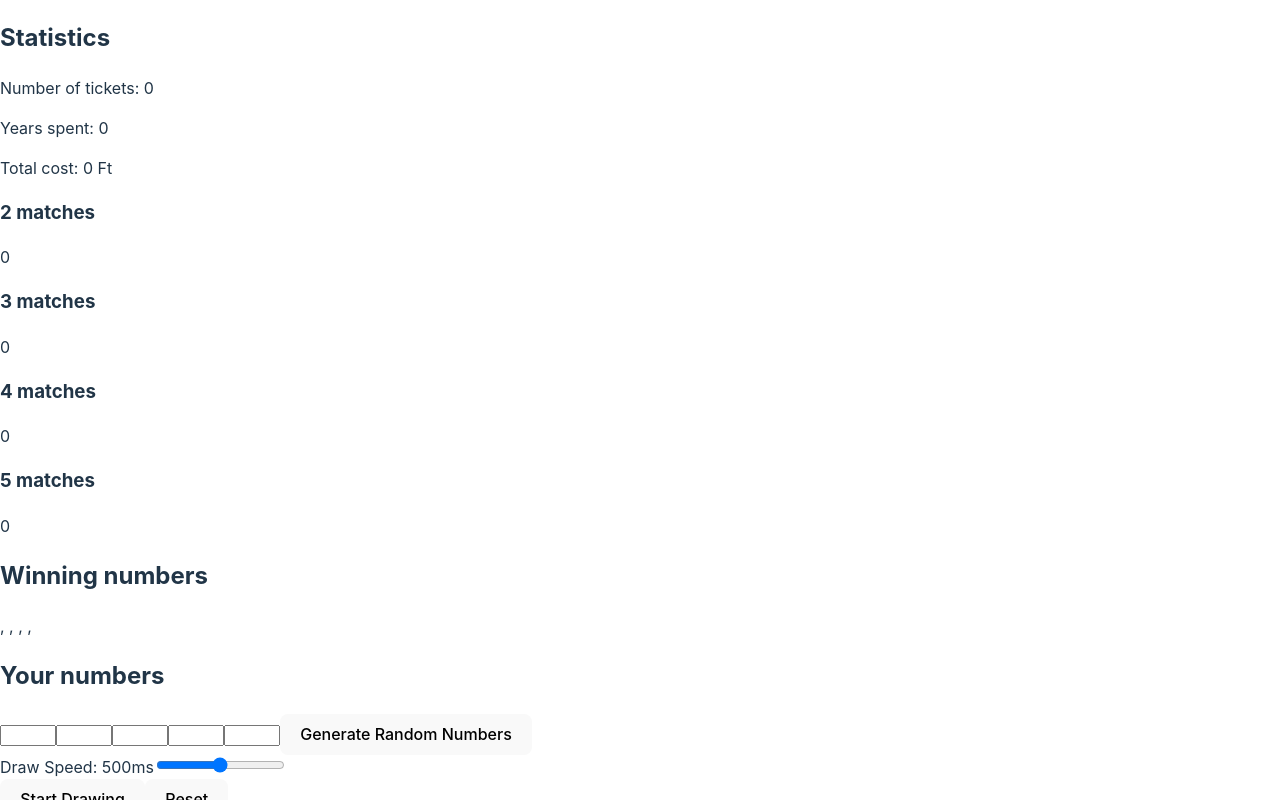
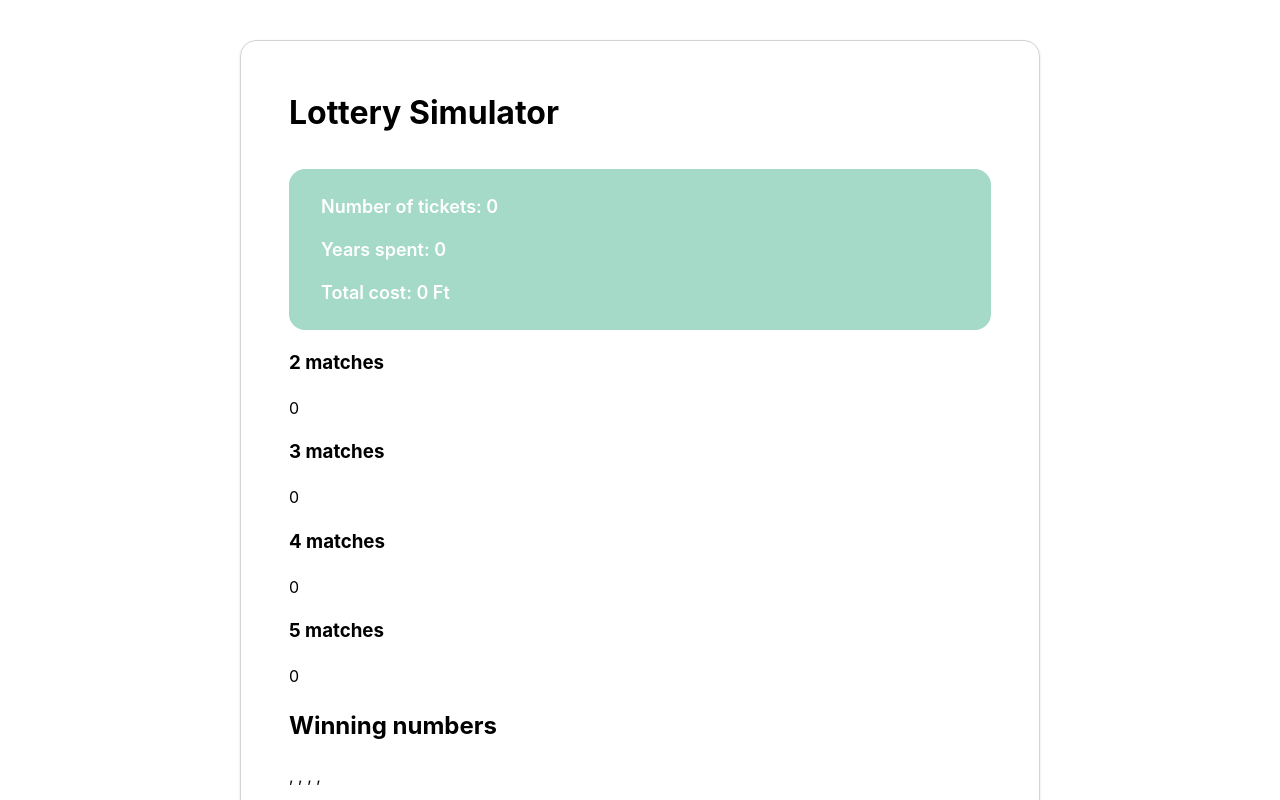
Before and after one commit to balazsotakomaiya/playground, a React (Vite) app in the folder lottery-simulator/: page / in a window 1280 px wide. Shown: the top 800 px of the page. Built offline with nearby package versions, Linux system fonts and the light colour scheme.

Commit message:
Formatting, Styling

```diff
--- a/lottery-simulator/src/App.tsx
+++ b/lottery-simulator/src/App.tsx
@@ -7,6 +7,7 @@ import { NumbersInput } from "./components/NumbersInput";
 import { LotteryNumber, Milliseconds, OptionalLotteryNumber } from "./types.ts";
 import { SpeedSlider } from "./components/SpeedSlider";
 import { generateUniqueSecureRandomNumbers } from "./utils.ts";
+import styled from "styled-components";
 
 const COST_PER_DRAW = 300;
 const MIN_SPEED: Milliseconds = 1;
@@ -52,16 +53,20 @@ function App() {
         };
     }, [state.isRunning, state.speed]);
 
+    // Stop the draw if the user has a full draw
     useEffect(() => {
         if (hasFullDraw) {
             dispatch({ type: 'STOP_DRAW' });
-
-            // todo: show UI, change to 5
         }
     }, [hasFullDraw, dispatch]);
 
     return (
-        <div>
+        <Wrapper>
+            <Card>
+                <Title>
+                    Lottery Simulator
+                </Title>
+
                 <StatisticsCard
                     numberOfDraws={state.numberOfDraws}
                     costPerDraw={COST_PER_DRAW}
@@ -125,8 +130,41 @@ function App() {
                 </button>
 
                 {state.errorMessage && <p>{state.errorMessage}</p>}
-        </div>
+            </Card>
+        </Wrapper>
     );
 }
 
+const Wrapper = styled.div`
+  display: flex;
+  flex-direction: column;
+  align-items: center;
+  padding: 8px;
+
+  @media (min-width: 768px) {
+    padding: 32px;
+  }
+`
+
+const Card = styled.div`
+  display: flex;
+  flex-direction: column;
+  box-shadow: 0 1px 3px 0 rgb(0 0 0 / 0.1), 0 1px 2px -1px rgb(0 0 0 / 0.1);
+  border: 1px solid lightgray;
+  border-radius: 16px;
+  padding: 48px;
+  width: 100%;
+  box-sizing: border-box;
+
+  @media (min-width: 768px) {
+    margin: 0 auto;
+    width: 800px;
+  }
+`
+
+const Title = styled.h1`
+  margin-top: 0;
+  margin-bottom: 32px;
+`
+
 export default App
--- a/lottery-simulator/src/components/StatisticsCard/StatisticsCard.tsx
+++ b/lottery-simulator/src/components/StatisticsCard/StatisticsCard.tsx
@@ -1,4 +1,6 @@
 import React from "react";
+import styled from "styled-components";
+import { formatNumber } from "../../utils.ts";
 
 interface Props {
     numberOfDraws: number
@@ -9,7 +11,7 @@ interface Props {
 const StatisticsCard: React.FC<Props> = ({ numberOfDraws, costPerDraw, hasFullDraw }) => {
     // Memoize the years calculation
     const yearsSpent = React.useMemo(() => {
-        return numberOfDraws / 52; // Assuming there are 52 draws in a year
+        return Math.floor(numberOfDraws / 52); // Assuming there are 52 draws in a year and rounding down to the nearest whole number
     }, [numberOfDraws]);
 
     // Memoize the cost calculation
@@ -17,13 +19,12 @@ const StatisticsCard: React.FC<Props> = ({ numberOfDraws, costPerDraw, hasFullDr
         return numberOfDraws * costPerDraw;
     }, [numberOfDraws, costPerDraw]);
 
-    // Format numbers to a fixed decimal place for display
-    const formattedYearsSpent = yearsSpent.toFixed(0);
-    const formattedTotalCost = totalCost.toFixed(0);
+    // Format numbers for display
+    const formattedYearsSpent = formatNumber(yearsSpent);
+    const formattedTotalCost = formatNumber(totalCost);
 
     return (
-        <div>
-            <h2>Statistics</h2>
+        <Card>
             <p>Number of tickets: {numberOfDraws}</p>
             { hasFullDraw ? (
                 <b>Years spent: {formattedYearsSpent}</b>
@@ -31,8 +32,25 @@ const StatisticsCard: React.FC<Props> = ({ numberOfDraws, costPerDraw, hasFullDr
                 <p>Years spent: {formattedYearsSpent}</p>
             ) }
             <p>Total cost: {formattedTotalCost} Ft</p>
-        </div>
+        </Card>
     );
-}
+};
+
+
+const Card = styled.div`
+  display: inline-flex;
+  flex-direction: column;
+  background: #a5d9c8;
+  padding: 24px 32px;
+  border-radius: 16px;
+  color: white;
+  font-weight: 600;
+  font-size: 18px;
+  gap: 16px;
+
+  p {
+    margin: 0;
+  }
+`
 
 export default StatisticsCard
--- a/lottery-simulator/src/index.css
+++ b/lottery-simulator/src/index.css
@@ -2,10 +2,6 @@
   font-family: Inter, system-ui, Avenir, Helvetica, Arial, sans-serif;
   line-height: 1.5;
   font-weight: 400;
-
-  color-scheme: light dark;
-  color: rgba(255, 255, 255, 0.87);
-  background-color: #242424;
 
   font-synthesis: none;
   text-rendering: optimizeLegibility;
@@ -13,57 +9,3 @@
   -moz-osx-font-smoothing: grayscale;
   -webkit-text-size-adjust: 100%;
 }
-
-a {
-  font-weight: 500;
-  color: #646cff;
-  text-decoration: inherit;
-}
-a:hover {
-  color: #535bf2;
-}
-
-body {
-  margin: 0;
-  display: flex;
-  place-items: center;
-  min-width: 320px;
-  min-height: 100vh;
-}
-
-h1 {
-  font-size: 3.2em;
-  line-height: 1.1;
-}
-
-button {
-  border-radius: 8px;
-  border: 1px solid transparent;
-  padding: 0.6em 1.2em;
-  font-size: 1em;
-  font-weight: 500;
-  font-family: inherit;
-  background-color: #1a1a1a;
-  cursor: pointer;
-  transition: border-color 0.25s;
-}
-button:hover {
-  border-color: #646cff;
-}
-button:focus,
-button:focus-visible {
-  outline: 4px auto -webkit-focus-ring-color;
-}
-
-@media (prefers-color-scheme: light) {
-  :root {
-    color: #213547;
-    background-color: #ffffff;
-  }
-  a:hover {
-    color: #747bff;
-  }
-  button {
-    background-color: #f9f9f9;
-  }
-}
--- a/lottery-simulator/src/utils.ts
+++ b/lottery-simulator/src/utils.ts
@@ -1,6 +1,6 @@
-// Utility function that generates a random number between min and max using Crypto API
 import { LotteryNumber } from "./types.ts";
 
+// Utility function that generates a random number between min and max using Crypto API
 export function generateSecureRandomNumber(min: number, max: number): number {
     const range = max - min + 1;
     const bitsNeeded = Math.ceil(Math.log2(range));
@@ -34,3 +34,8 @@ export function generateUniqueSecureRandomNumbers(): number[] {
 export function countMatches(userNumbers: LotteryNumber[], winningNumbers: LotteryNumber[]) {
     return userNumbers.filter(number => winningNumbers.includes(number)).length;
 }
+
+// Helper function to format the numbers
+export function formatNumber(number: number): string {
+    return new Intl.NumberFormat('hu-HU').format(number);
+}
```
Also changed, not shown: 1 other file (tests, documents, lock files or other folders). Lines whose indentation alone changed are shown as unchanged.
